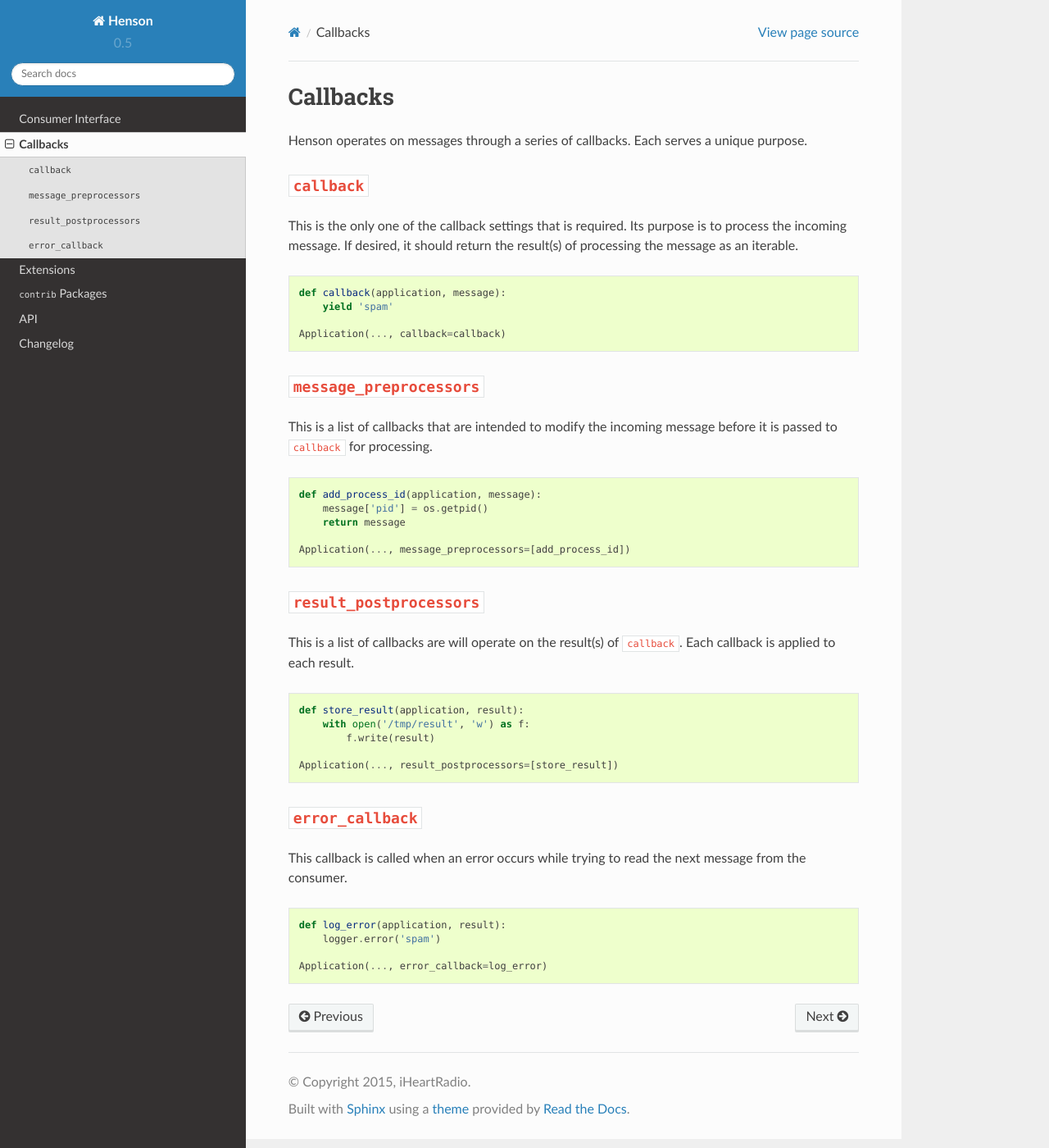
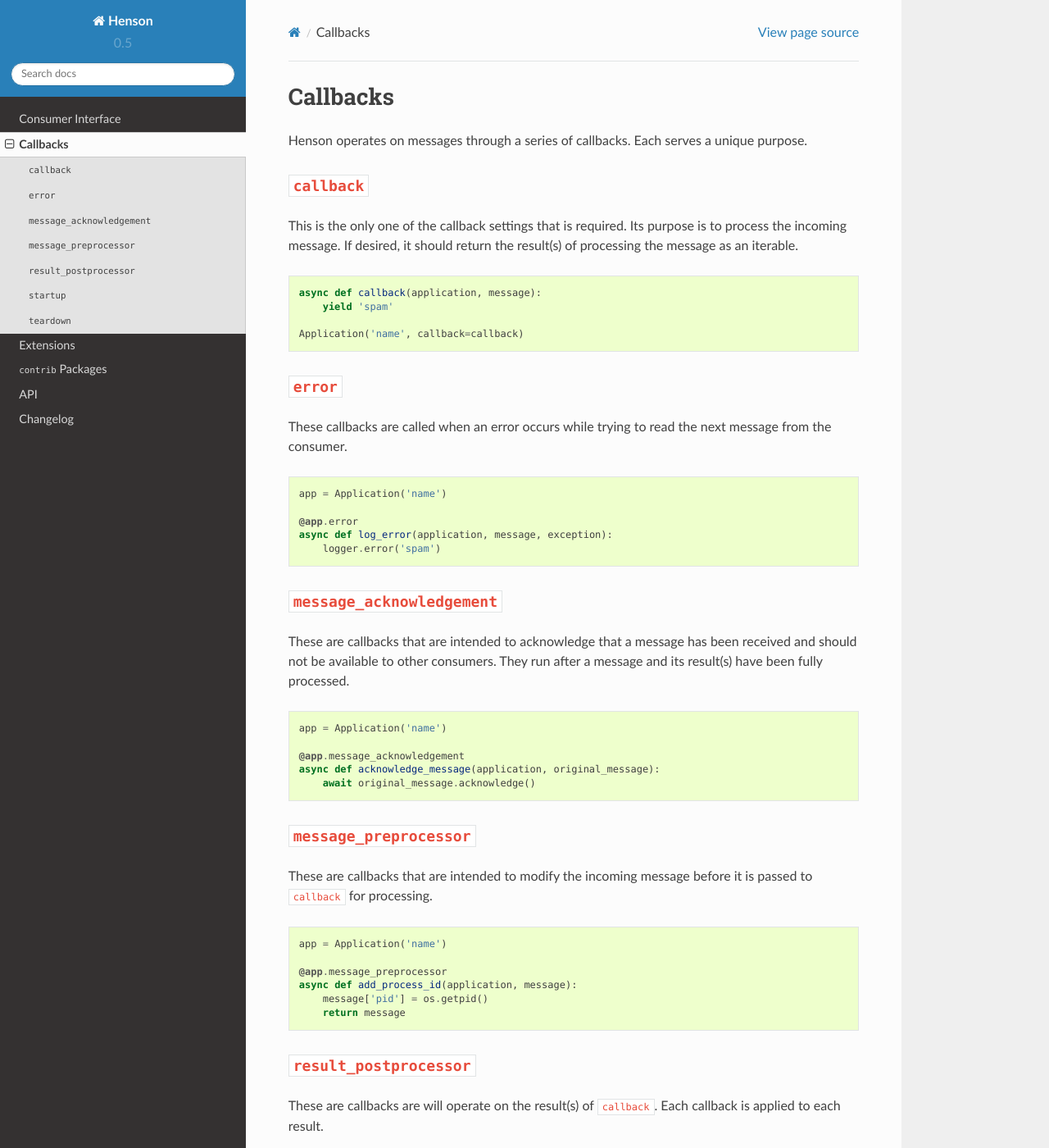
Before and after one commit to iheartradio/Henson, a Sphinx documentation site: the page built from docs/callbacks.rst, in a window 1280 px wide and 1400 px high. Shown: the whole window at 82% size. Built offline with Sphinx 7.4.7 and the Read the Docs theme 2.0.0, drawn with Linux system fonts in a browser that asks for light colours; some of the changed text lies outside the part shown.

Commit message:
Rename callback registers
Three of the callback registers are being renamed. `application_startup`
will be known as `startup`, `application_teardown` will be known as
`teardown`, and `error_callback` will be known as `error`. This makes
their names less redundant and easier to read.

The callback documentation is being updated to not only reflect these
new names, but callbacks that have been added and other changes
introduced as part of Henson 0.5.

References #69

Closes #73

```diff
--- a/docs/callbacks.rst
+++ b/docs/callbacks.rst
@@ -14,48 +14,92 @@ processing the message as an iterable.
 
 .. code::
 
-    def callback(application, message):
+    async def callback(application, message):
         yield 'spam'
 
-    Application(..., callback=callback)
+    Application('name', callback=callback)
 
-``message_preprocessors``
-=========================
-
-This is a list of callbacks that are intended to modify the incoming message
-before it is passed to ``callback`` for processing.
-
-.. code::
-
-    def add_process_id(application, message):
-        message['pid'] = os.getpid()
-        return message
-
-    Application(..., message_preprocessors=[add_process_id])
-
-``result_postprocessors``
-=========================
-
-This is a list of callbacks are will operate on the result(s) of ``callback``.
-Each callback is applied to each result.
-
-.. code::
-
-    def store_result(application, result):
-        with open('/tmp/result', 'w') as f:
-            f.write(result)
-
-    Application(..., result_postprocessors=[store_result])
-
-``error_callback``
+``error``
 ==================
 
-This callback is called when an error occurs while trying to read the next
+These callbacks are called when an error occurs while trying to read the next
 message from the consumer.
 
 .. code::
 
-    def log_error(application, result):
+    app = Application('name')
+
+    @app.error
+    async def log_error(application, message, exception):
         logger.error('spam')
 
-    Application(..., error_callback=log_error)
+``message_acknowledgement``
+===========================
+
+These are callbacks that are intended to acknowledge that a message has been
+received and should not be available to other consumers. They run after a
+message and its result(s) have been fully processed.
+
+.. code::
+
+    app = Application('name')
+
+    @app.message_acknowledgement
+    async def acknowledge_message(application, original_message):
+        await original_message.acknowledge()
+
+``message_preprocessor``
+=========================
+
+These are callbacks that are intended to modify the incoming message before it
+is passed to ``callback`` for processing.
+
+.. code::
+
+    app = Application('name')
+
+    @app.message_preprocessor
+    async def add_process_id(application, message):
+        message['pid'] = os.getpid()
+        return message
+
+``result_postprocessor``
+=========================
+
+These are callbacks are will operate on the result(s) of ``callback``.  Each
+callback is applied to each result.
+
+.. code::
+
+    app = Application('name')
+
+    @app.result_postprocessor
+    async def store_result(application, result):
+        with open('/tmp/result', 'w') as f:
+            f.write(result)
+
+``startup``
+===========
+
+These are callbacks that will run when an application is starting.
+
+.. code::
+
+    app = Application('name')
+
+    @app.startup
+    async def connect_to_database(application):
+        await db.connect(application.settings['DB_HOST'])
+
+``teardown``
+============
+
+These are callbacks that will run when an application is shutting down.
+
+.. code::
+
+    app = Application('name')
+
+    @app.teardown
+    async def disconnect_from_database(application):
+        await db.close()
--- a/docs/changes.rst
+++ b/docs/changes.rst
@@ -8,6 +8,10 @@ Released TBD
 
 - Use ``asyncio`` to process messages asynchronously (*Backwards Incompatible*)
 - Add ``Abort`` to allow for a coroutine to cancel processing of a message
+- Add support for application ``startup`` and ``teardown`` callbacks
+- Add support for ``message_acknowledgement`` callbacks to acknowledge incoming
+  messages
+- Update callback register names (*Backwards Incompatible*)
 
 Version 0.4.0
 -------------
```
Also changed, not shown: 5 other files.
